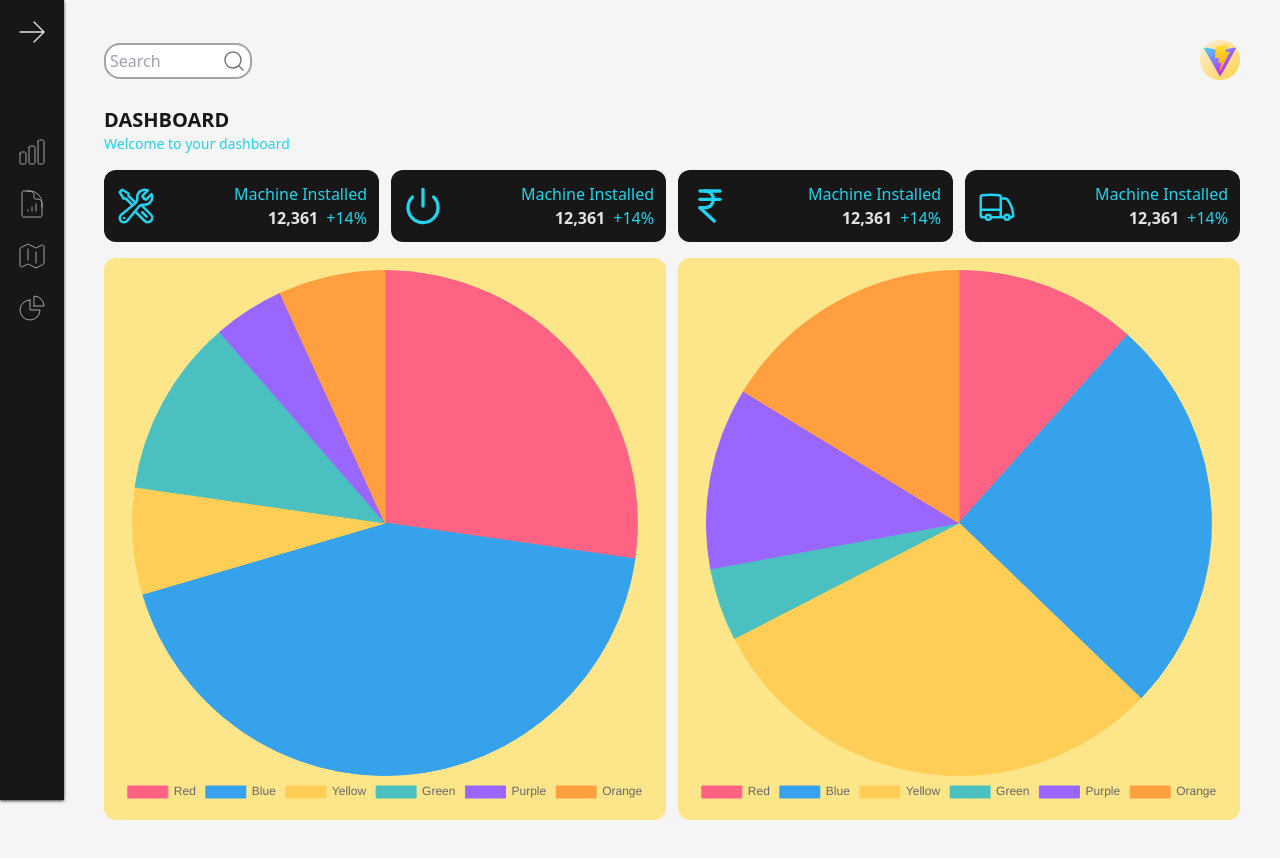
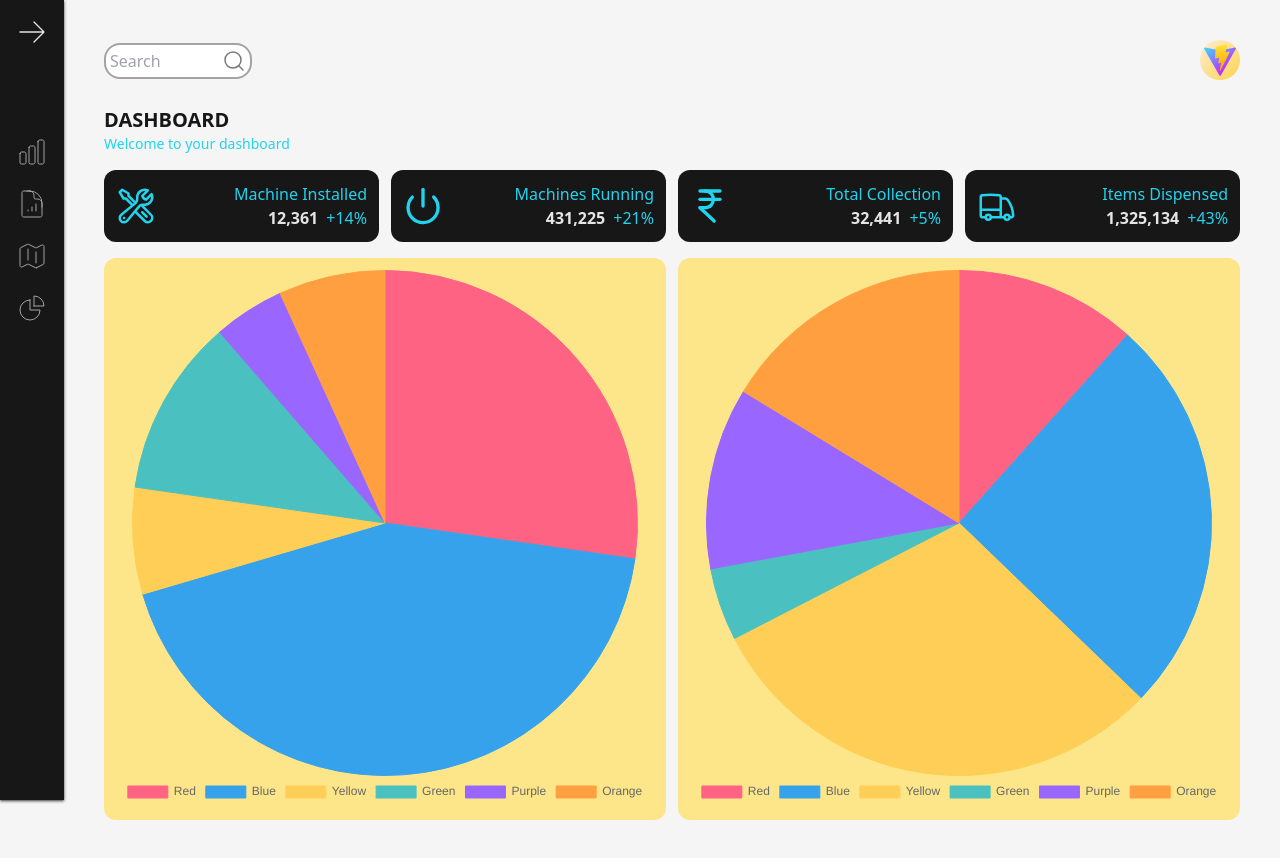
Before and after one commit to mvp5464/dashboard-app, a React (Vite) app: page / in a window 1280 px wide. Built offline with nearby package versions, Linux system fonts and the light colour scheme.

Commit message:
change tag names

```diff
--- a/src/pages/Dashboard.tsx
+++ b/src/pages/Dashboard.tsx
@@ -82,21 +82,21 @@ const Dashboard = () => {
         />
         <DashboardInfoSection
           logo={<PowerIcon className=" w-10 h-10  stroke-cyan-400" />}
-          title={"Machine Installed"}
-          number={"12,361"}
-          percentage={"+14%"}
+          title={"Machines Running"}
+          number={"431,225"}
+          percentage={"+21%"}
         />
         <DashboardInfoSection
           logo={<IndianRupeeIcon className=" w-10 h-10  stroke-cyan-400" />}
-          title={"Machine Installed"}
-          number={"12,361"}
-          percentage={"+14%"}
+          title={"Total Collection"}
+          number={"32,441"}
+          percentage={"+5%"}
         />
         <DashboardInfoSection
           logo={<TruckIcon className=" w-10 h-10  stroke-cyan-400" />}
-          title={"Machine Installed"}
-          number={"12,361"}
-          percentage={"+14%"}
+          title={"Items Dispensed"}
+          number={"1,325,134"}
+          percentage={"+43%"}
         />
       </div>
       <div className="grid md:grid-cols-2 grid-cols-1 gap-3 ">
```
